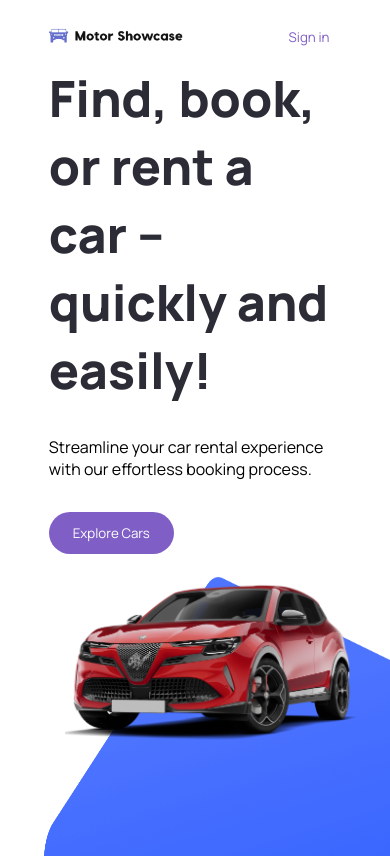
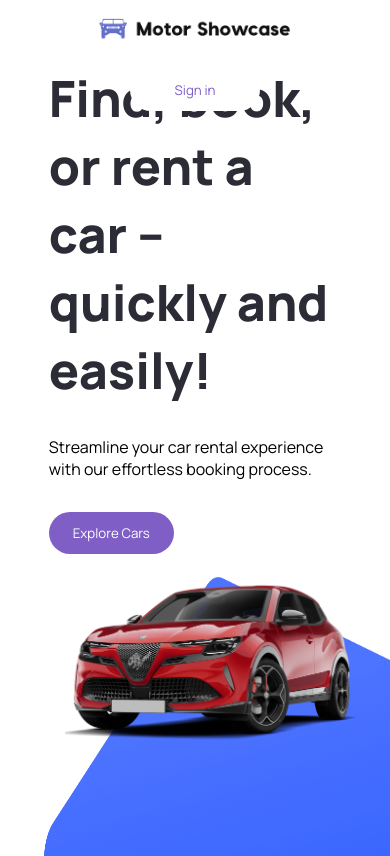
Before and after one commit to ahmedjk34/motor-showcase, a Next.js app: page / in a window 390 px wide. Shown: the top 856 px of the page. Built offline with nearby package versions, Linux system fonts and the light colour scheme; no server answers.

Commit message:
Added support for small screens (final commit)

```diff
--- a/src/components/Nav/Nav.tsx
+++ b/src/components/Nav/Nav.tsx
@@ -9,7 +9,7 @@ function Nav({}: Props) {
   return (
     <nav className={styles.nav}>
       <Link href={"/"} className={styles.logoContainer}>
-        <Image src="/logo.png" alt="logo" height={30} width={200} />
+        <Image src="/logo.png" alt="logo" height={45} width={200} />
       </Link>
       <CustomButton title="Sign in" customClassName="style2" />
     </nav>
--- a/src/components/Nav/nav.module.scss
+++ b/src/components/Nav/nav.module.scss
@@ -1,4 +1,5 @@
 @use "../../styles/variables/variables" as v;
+
 .nav {
   position: absolute;
   z-index: 10;
@@ -10,6 +11,7 @@
   max-width: 1440px;
   transform: translateX(-50%);
   padding: 1rem;
+
   .logoContainer {
     display: flex;
     justify-content: center;
@@ -18,4 +20,11 @@
       object-fit: contain;
     }
   }
+
+  @media (max-width: 400px) {
+    flex-direction: column;
+    align-items: center;
+    padding: 0.5rem;
+    gap: 1rem;
+  }
 }
```
